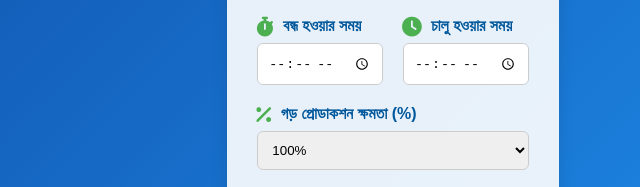
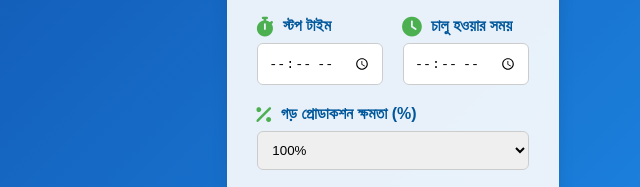
Before and after one commit to dblbadol-prog/Calc, a plain HTML site: page index.html in a window 1280 px wide. Shown: the part 399-586 px from the top of the page, 247-887 px from the left. Drawn offline with Linux system fonts and the light colour scheme.

Commit message:
fix: update Bengali translations for stop time labels and error messages
Co-authored-by: Genie <genie@cosine.sh>

```diff
--- a/index.html
+++ b/index.html
@@ -166,7 +166,7 @@
 
         <div class="input-group row-inputs">
             <div>
-                <label for="stopTime"><i class="fas fa-stopwatch"></i> বন্ধ হওয়ার সময়</label>
+                <label for="stopTime"><i class="fas fa-stopwatch"></i> স্টপ টাইম</label>
                 <input type="time" id="stopTime">
             </div>
             <div>
@@ -190,7 +190,7 @@
         <button onclick="calculateLoss()">লস হিসাব করুন</button>
 
         <div id="result-box" style="display: none;">
-            <p>বন্ধ হওয়ার সময়: <span id="displayStopTime">--:--</span></p>
+            <p>স্টপ টাইম: <span id="displayStopTime">--:--</span></p>
             <p>চালু হওয়ার সময়: <span id="displayStartTime">--:--</span></p>
             <p>মোট সময়: <span id="totalTime">0 ঘন্টা 0 মিনিট</span></p>
             <p>মোট প্রোডাকশন লস: <span id="lossValue">0</span> কেজি</p>
@@ -283,7 +283,7 @@
             const timeDifferenceMinutes = timeDifferenceMs / (1000 * 60);
 
             if (timeDifferenceMinutes <= 0) {
-                errorMessage.innerText = "চালু হওয়ার সময় বন্ধ হওয়ার সময়ের পরে হতে হবে।";
+                errorMessage.innerText = "চালু হওয়ার সময় স্টপ টাইমের পরে হতে হবে।";
                 return;
             }
 
```
